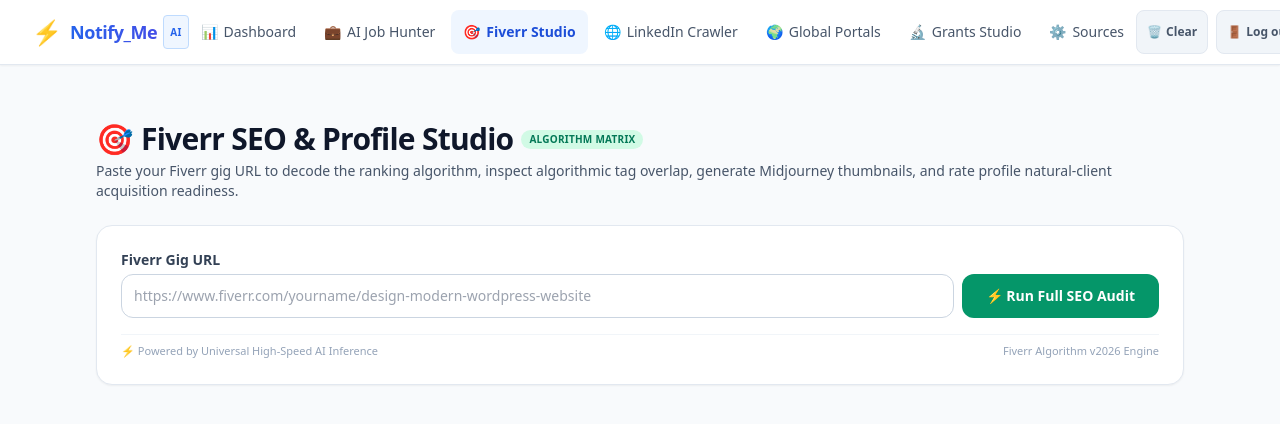
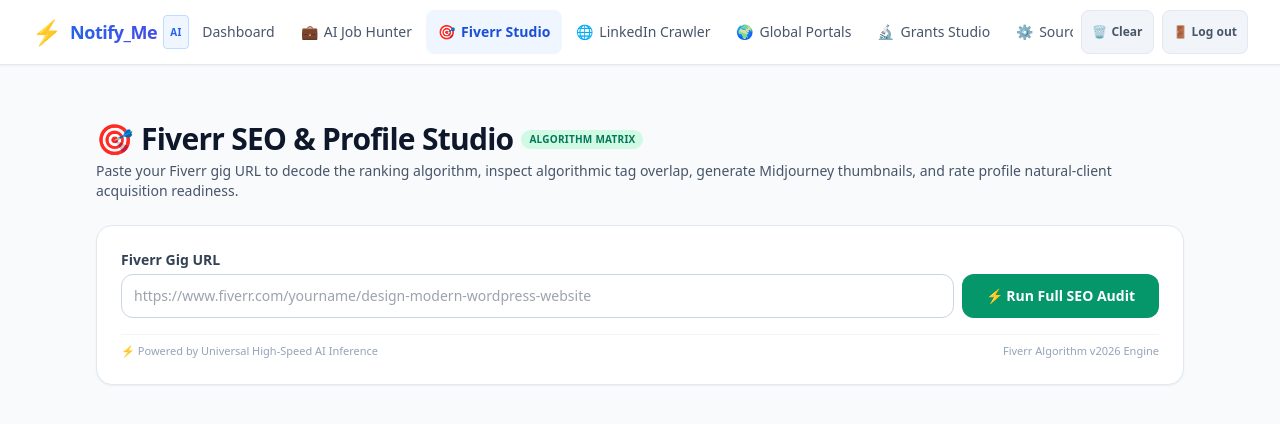
Before and after one commit to kiwixcompo/Notify_Me, a Next.js app in the folder frontend/: page /fiverr in a window 1280 px wide. Shown: the top 424 px of the page. Built offline with nearby package versions, Linux system fonts and the light colour scheme.

Commit message:
fix: restore scroll wheel (overflow-x clip), fix admin 403 (email fallback + auto-promote role), fix nav cutoff (overflow-x-auto scrollbar-hide)

```diff
--- a/frontend/components/Layout.js
+++ b/frontend/components/Layout.js
@@ -159,16 +159,16 @@
       <div className="min-h-screen bg-slate-50 text-slate-800 flex flex-col w-full max-w-full overflow-x-hidden">
 
         {/* ── Desktop / Tablet Top Navigation ──────────────────── */}
-        <nav className="bg-white border-b border-slate-200 sticky top-0 z-50 shadow-sm w-full max-w-full">
+        <nav className="bg-white border-b border-slate-200 sticky top-0 z-50 shadow-sm w-full">
           <div className="max-w-7xl mx-auto px-3 sm:px-6 lg:px-8">
-            <div className="flex justify-between h-16 items-center">
+            <div className="flex justify-between h-16 items-center gap-2 min-w-0">
 
               {/* Logo */}
               <div className="flex items-center space-x-2 shrink-0">
                 <span className="text-2xl" aria-hidden="true">⚡</span>
                 <Link
                   href="/dashboard"
-                  className="flex items-center gap-1.5 font-bold text-base sm:text-lg tracking-tight bg-gradient-to-r from-blue-600 to-indigo-600 bg-clip-text text-transparent"
+                  className="flex items-center gap-1.5 font-bold text-base sm:text-lg tracking-tight bg-gradient-to-r from-blue-600 to-indigo-600 bg-clip-text text-transparent whitespace-nowrap"
                 >
                   <span>Notify_Me</span>
                   <span className="text-[10px] font-semibold px-1.5 py-0.5 rounded bg-blue-50 text-blue-600 border border-blue-200 uppercase tracking-wide">
@@ -178,12 +178,12 @@
               </div>
 
               {/* Desktop Navigation (xl+) */}
-              <div className="hidden xl:flex items-center space-x-1">
+              <div className="hidden xl:flex items-center gap-0.5 min-w-0 overflow-x-auto scrollbar-hide flex-1 justify-center">
                 {currentNavLinks.map((item) => (
                   <Link
                     key={item.href}
                     href={item.href}
-                    className={`px-3 py-2 rounded-lg text-sm font-medium transition-colors flex items-center gap-1.5 whitespace-nowrap min-h-[44px] ${
+                    className={`px-3 py-2 rounded-lg text-sm font-medium transition-colors flex items-center gap-1.5 whitespace-nowrap min-h-[44px] shrink-0 ${
                       isActive(item.href)
                         ? 'bg-blue-50 text-blue-700 font-semibold'
                         : 'text-slate-600 hover:text-slate-900 hover:bg-slate-100'
@@ -196,13 +196,13 @@
               </div>
 
               {/* Tablet Navigation (md–xl) */}
-              <div className="hidden md:flex xl:hidden items-center space-x-1">
+              <div className="hidden md:flex xl:hidden items-center gap-0.5 min-w-0 overflow-x-auto scrollbar-hide flex-1">
                 {currentNavLinks.map((item) => (
                   <Link
                     key={item.href}
                     href={item.href}
                     title={item.label}
-                    className={`px-2.5 py-1.5 rounded-lg text-xs font-medium transition-colors flex items-center gap-1 whitespace-nowrap min-h-[44px] ${
+                    className={`px-2 py-1.5 rounded-lg text-xs font-medium transition-colors flex items-center gap-1 whitespace-nowrap min-h-[44px] shrink-0 ${
                       isActive(item.href)
                         ? 'bg-blue-50 text-blue-700 font-bold'
                         : 'text-slate-600 hover:text-slate-900 hover:bg-slate-100'
--- a/frontend/styles/globals.css
+++ b/frontend/styles/globals.css
@@ -16,17 +16,14 @@
     /* Prevent text size inflation on orientation change */
     -webkit-text-size-adjust: 100%;
     text-size-adjust: 100%;
-    overflow-x: hidden;
-    width: 100%;
-    max-width: 100vw;
+    /* Do NOT add overflow-x: hidden here — it breaks wheel/touchpad scrolling in Chromium */
   }
 
   body {
     /* Prevent overscroll bounce behind safe areas */
     overscroll-behavior-y: none;
-    overflow-x: hidden;
-    width: 100%;
-    max-width: 100vw;
+    /* clip prevents horizontal scroll without creating a new BFC / breaking wheel scroll */
+    overflow-x: clip;
   }
 
   #__next {
```
Also changed, not shown: 15 other files (tests, documents, lock files or other folders).
